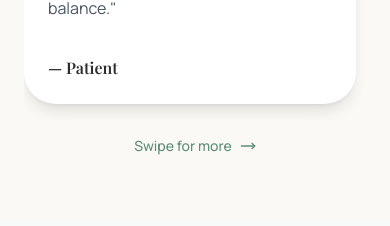
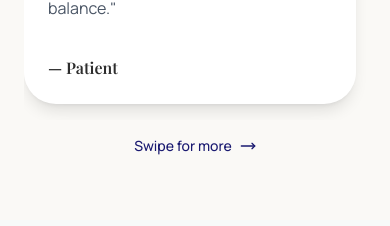
Before and after one commit to meridiandynamicsonline/sribalajidentalcare, a React (Vite) app: page /#services in a window 390 px wide. Shown: the part 5633-5859 px from the top of the page. Built offline with nearby package versions, Linux system fonts and the light colour scheme.

Commit message:
Update dental clinic theme to navy blue

```diff
--- a/src/sections/Testimonials.jsx
+++ b/src/sections/Testimonials.jsx
@@ -64,7 +64,7 @@ export default function Testimonials() {
           whileInView={{ opacity: 1 }}
           viewport={{ once: true }}
           transition={{ duration: 0.8, delay: 0.4 }}
-          className="mt-4 flex items-center justify-center gap-2 text-sm font-medium text-[#5F8D7A] md:hidden"
+          className="mt-4 flex items-center justify-center gap-2 text-sm font-medium text-[#191970] md:hidden"
         >
           <span>Swipe for more</span>
           <MoveRight size={16} />
```
